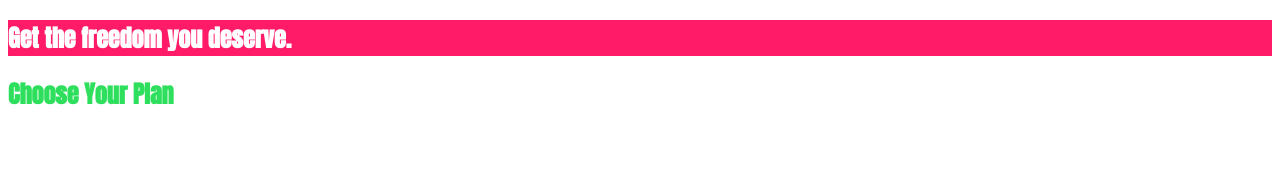
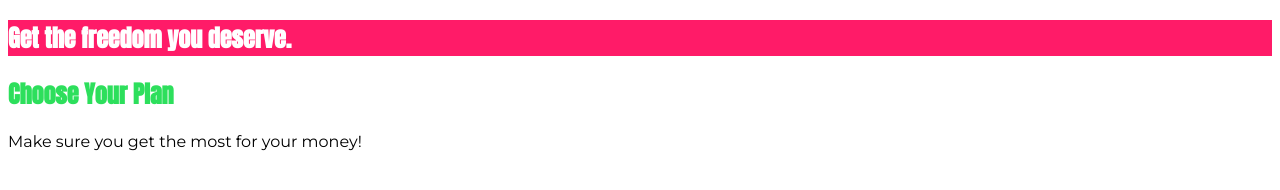
Before and after one commit to emilyrodriguez/CSS_Basics, a plain HTML site: page basics01/index.html in a window 1280 px wide. Drawn offline with Linux system fonts and the light colour scheme.

Commit message:
Learning about inheritance

```diff
--- a/basics01/index.html
+++ b/basics01/index.html
@@ -7,6 +7,7 @@
     <title>uHost</title>
     <link rel="shortcut icon" href="favicon.png">
     <link href="https://fonts.googleapis.com/css?family=Anton&display=swap" rel="stylesheet">
+    <link href="https://fonts.googleapis.com/css?family=Montserrat:400,700&display=swap" rel="stylesheet">
     <link rel="stylesheet" href="main.css">
 
 </head>
@@ -18,6 +19,7 @@
         </section>
         <section id="plans">
         	<h1 class="section-title">Choose Your Plan</h1>
+        	<p>Make sure you get the most for your money!</p>
         </section>
     </main>
 </body>
--- a/basics01/main.css
+++ b/basics01/main.css
@@ -1,3 +1,7 @@
+body {
+	font-family: 'Montserrat', sans-serif;
+}
+
 #product-overview {
 	background: #ff1b68;
 }
```
